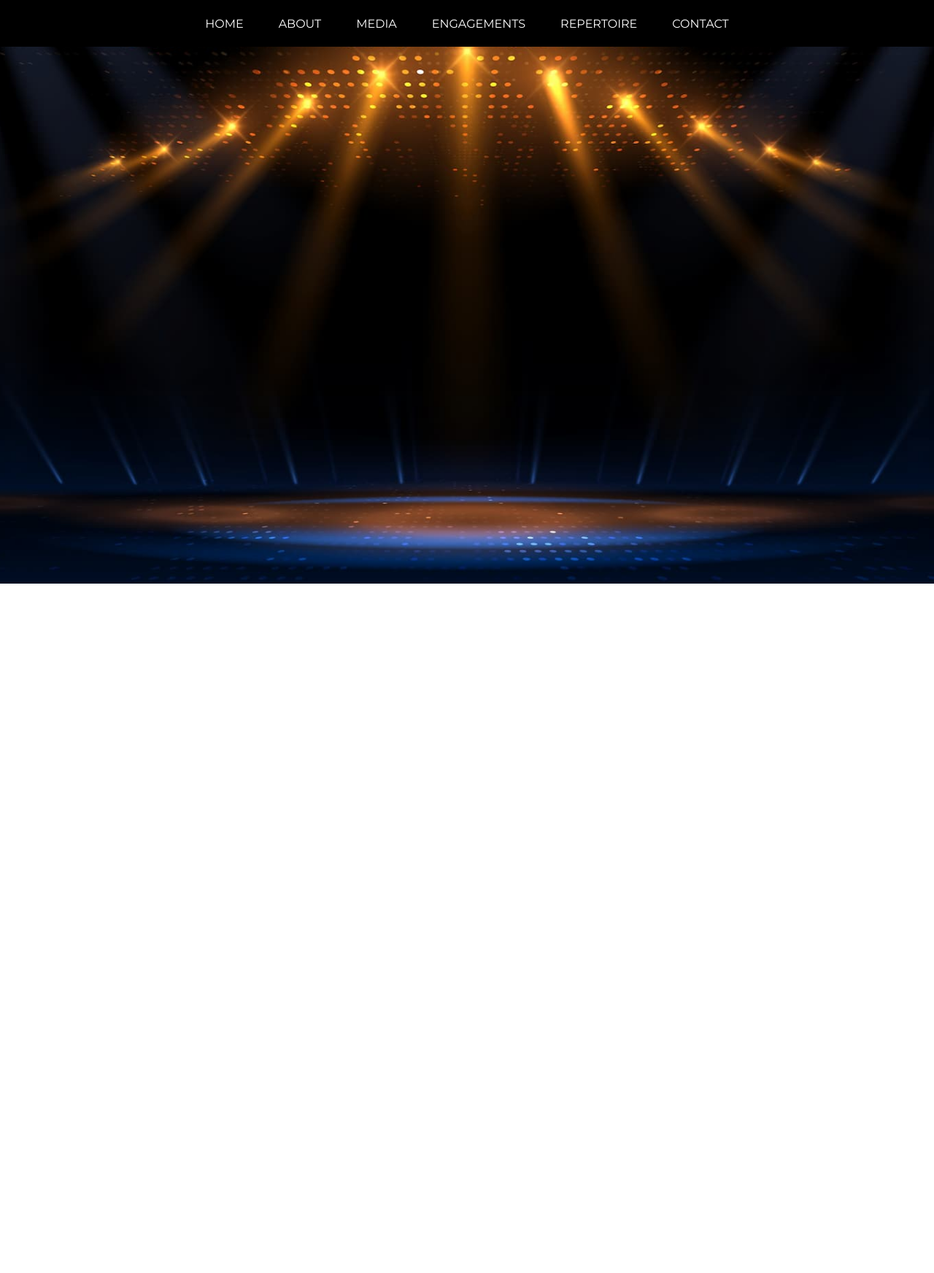
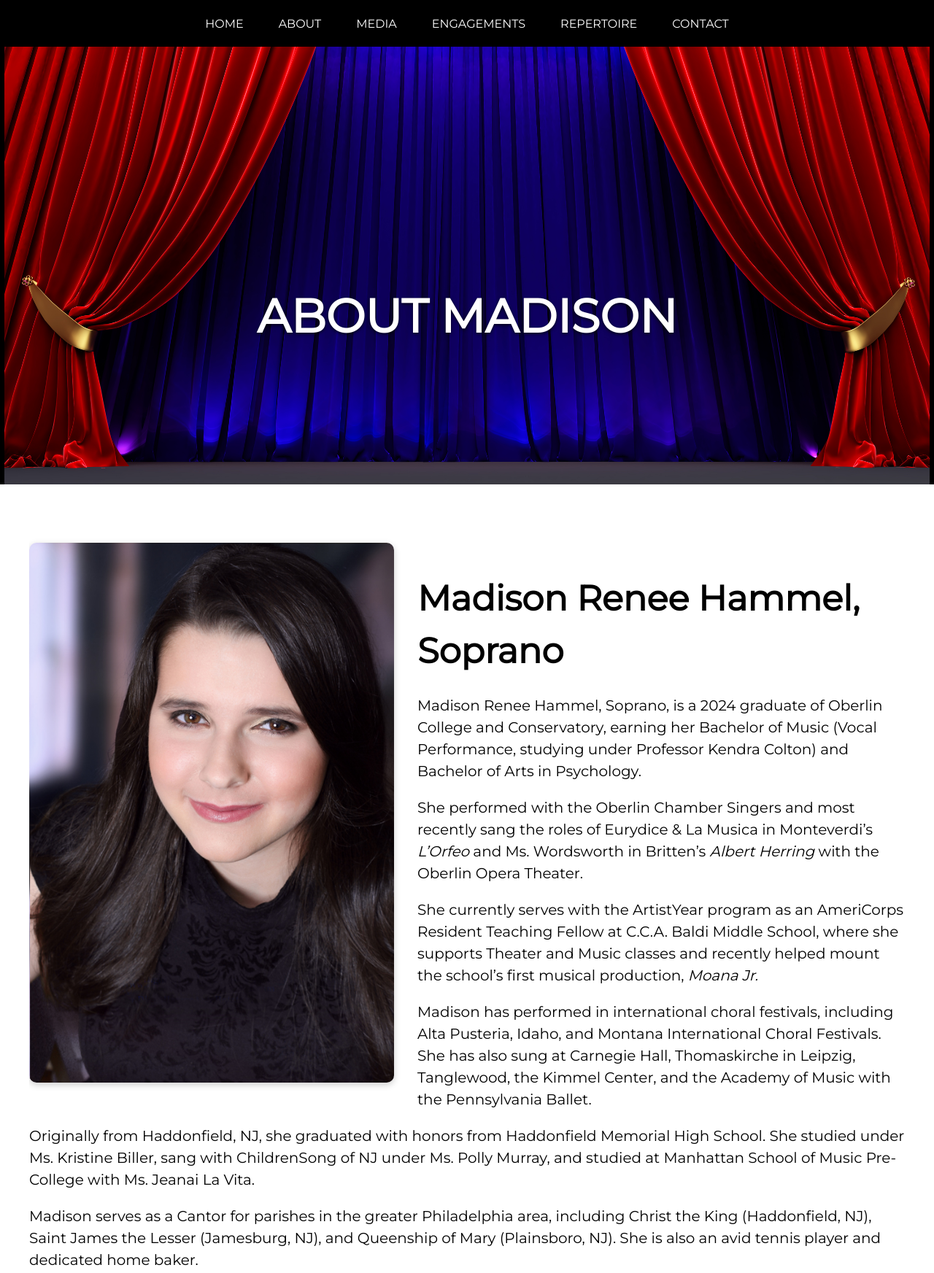
Before and after one commit to EllenEstallo/madi-site, a plain HTML site: page about.html in a window 1280 px wide. Shown: the whole page at 73% size. Before the commit the page ends 819 px from the top, so only its background shows below. Drawn offline with Linux system fonts and the light colour scheme.

Commit message:
about.html with photo etc

```diff
--- a/about.html
+++ b/about.html
@@ -1,113 +1,140 @@
 <!DOCTYPE html>
 <html lang="en">
 	<head>
-		<!-- ======= META & TITLE =======-->
-
 		<meta charset="UTF-8" />
 		<meta name="viewport" content="width=device-width, initial-scale=1.0" />
-		<title>Madison Hammel/About</title>
-
-		<!-- ======= FONT =======-->
+		<title>About - Madison Hammel</title>
 		<link
 			href="https://fonts.googleapis.com/css2?family=Montserrat:wght@200;400&display=swap"
 			rel="stylesheet"
 		/>
 		<style>
-			/* ========== BASE BODY STYLE =========== */
+			/* ======= GLOBAL STYLES ======= */
 			body {
 				font-family: "Montserrat", sans-serif;
-				background-color: white;
-				color: white;
-				/* margin: 0; */
-			}
-			body.about {
-				overflow: hidden;
-				height: 100vh;
-				width: 100vw;
+				/* background-color: black; */
 				margin: 0;
 				padding: 0;
 			}
+
+			body.about {
+				overflow-x: hidden;
+				overflow-y: auto;
+				min-height: 100vh;
+				width: 100vw;
+			}
+
 			.content-container {
+				width: 100%;
+				max-width: 1200px;
+				margin: 0 auto;
+				padding: 0 1rem;
 				background-color: white;
+				color: black;
+				margin-top: 2rem;
+			}
+
+			/* ======= BANNER WITH FULL IMAGE CONTAINED ======= */
+
+			.banner-wrapper {
+				position: relative; /* allows absolute positioning inside */
+				width: 100%;
+				min-height: 400px;
+				display: flex;
+				justify-content: center;
+				align-items: flex-start;
+				margin-top: 64px; /* offset for fixed nav */
+				background-color: black;
+				overflow: hidden;
+			}
+
+			.banner-image {
+				max-height: 600px;
+				object-fit: contain;
+				display: block;
+				width: 100%;
+			}
+			.banner-text {
+				position: absolute;
+				bottom: 12rem;
+				left: 50%;
+				transform: translateX(-50%);
+				color: white;
+				font-size: 4rem;
+				font-weight: 600;
+				text-shadow: 0 2px 4px rgba(0, 0, 0, 0.7);
+				/* background-color: rgba(0, 0, 0, 0.4); */
+				/* padding: 0.5rem 1.5rem; */
+				/* border-radius: 8px; */
+				white-space: nowrap;
+			}
+
+			/* ======= DESKTOP NAV ======= */
+			.desktop-nav {
+				position: fixed;
+				top: 0;
+				left: 0;
+				width: 100%;
+				height: 64px;
+				z-index: 1000;
+				background-color: black;
+				color: white;
+				display: flex;
+				align-items: center;
+				justify-content: center;
+			}
+
+			.desktop-nav-inner {
+				height: 64px;
+				display: flex;
+				justify-content: center;
+				align-items: center;
 				width: 100%;
 				max-width: 1440px;
-				margin: 0 auto;
-				min-height: 100vh;
 			}
 
-			/* ========== HERO SECTION =========== */
-			.hero-image {
-				position: relative;
-				/* background-color: black; */
-			}
-			/* .home-hero {
-				height: 100dvh;
-				/* background-image: url("./Assets/homepage-iStock-467434437.jpg"); */
-			/* background-size: cover;
-				background-position: center;
-				background-repeat: no-repeat;
+			.desktop-nav ul {
 				display: flex;
-				flex-direction: column;
-				justify-content: center;
-				align-items: center;
-				text-align: center;
-				padding: 0 1rem;
-			} */
-			.about-banner {
-				height: 100dvh;
-				background-image: url("./Assets/about-banner.jpg");
-				background-size: cover;
-				background-position: center;
-				background-repeat: no-repeat;
-				display: flex;
-				flex-direction: column;
-				justify-content: center;
-				align-items: center;
-				text-align: center;
-				padding: 0 1rem;
+				list-style: none;
+				gap: 3rem;
+				margin: 0;
+				padding: 0;
 			}
 
-			.hero-text-block.scroll-in {
-				margin-top: auto;
-				margin-bottom: 12vh; /* adjust as needed */
-				opacity: 0;
-				transform: translateY(20px);
-				transition: opacity 0.8s ease 0.2s, transform 0.8s ease 0.2s;
+			.desktop-nav li a {
+				color: white;
+				text-decoration: none;
+				font-size: 1rem;
+				font-weight: 500;
+				position: relative;
+				padding-bottom: 4px;
+				transition: color 0.3s ease;
 			}
 
-			.scroll-in.visible {
-				opacity: 1;
-				transform: translateY(0);
+			.desktop-nav li a:hover::after {
+				content: "";
+				position: absolute;
+				left: 0;
+				bottom: 0;
+				width: 100%;
+				height: 1px;
+				background-color: white;
 			}
 
-			.hero-name {
-				font-size: clamp(2rem, 5vw, 3.5rem);
-				font-weight: 700;
-				letter-spacing: 2px;
-				text-transform: uppercase;
-				color: white;
-				text-shadow: 2px 2px 6px rgba(0, 0, 0, 0.6);
-				margin-bottom: 1rem;
-			}
-
-			.tagline {
-				font-size: 1.2rem;
-				font-weight: 400;
-			}
-			/* ========== MOBILE NAVIGATION =========== */
+			/* ======= MOBILE NAV BAR ======= */
 			.mobile-nav-bar {
 				position: fixed;
 				top: 0;
 				left: 0;
 				width: 100%;
-				background-color: black;
+				background-color: rgba(0, 0, 0, 0.9);
 				display: flex;
 				align-items: center;
 				justify-content: flex-start;
 				padding: 1.5rem;
 				z-index: 1000;
-				background-color: transparent;
 			}
+
 			.hamburger {
 				position: relative;
 				width: 30px;
@@ -115,13 +142,13 @@
 				cursor: pointer;
 				z-index: 1001;
 			}
+
 			.hamburger span {
 				position: absolute;
 				left: 0;
 				width: 100%;
 				height: 2px;
 				background-color: white;
-				/* background-color: black; */
 				border-radius: 1px;
 				transition: all 0.3s ease;
 			}
@@ -140,35 +167,34 @@
 				transform: rotate(30deg);
 				top: 8px;
 			}
-
 			.hamburger.active span:nth-child(2) {
 				opacity: 0;
 			}
-
 			.hamburger.active span:nth-child(3) {
 				transform: rotate(-30deg);
 				top: 8px;
 			}
 
-			/* ========== MOBILE NAV MENU=========== */
-
+			/* ======= MOBILE NAV MENU ======= */
 			.mobile-nav {
 				position: fixed;
 				top: 0;
 				left: 0;
 				width: 100vw;
 				height: 100vh;
+				display: flex;
 				flex-direction: column;
-				padding: 5rem 1.5rem 2rem;
 				justify-content: flex-start;
 				align-items: flex-start;
+				padding: 5rem 1.5rem 2rem;
 				z-index: 998;
+				background-color: rgba(0, 0, 0, 0.9);
 				backdrop-filter: blur(4px);
 				-webkit-backdrop-filter: blur(4px);
 				transform: translateX(-100%);
 				opacity: 0;
 				pointer-events: none;
-				transition: transform 1s ease, opacity 1s ease;
+				transition: transform 0.5s ease, opacity 0.5s ease;
 			}
 
 			.mobile-nav.open {
@@ -189,8 +215,6 @@
 
 			.mobile-nav li a {
 				color: white;
-				/* color: black; */
-
 				text-decoration: none;
 				font-size: 1.2rem;
 				font-weight: 500;
@@ -224,53 +248,58 @@
 				opacity: 1;
 				transform: translateY(0);
 			}
-			/* ========== DESKTOP NAV =========== */
-
-			.desktop-nav {
-				position: fixed;
-				top: 0;
-				left: 0;
-				width: 100%;
-				height: 64px;
-				justify-content: center;
-				z-index: 1000;
-			}
-			.desktop-nav-inner {
-				height: 64px;
-				max-width: 1440px;
-				background-color: black;
-				margin: 0 auto;
-				display: flex;
-				justify-content: center;
-				align-items: center;
-			}
-			body.about .desktop-nav-inner {
-				/* background-color: transparent; */
-				background-color: black;
-			}
-			.desktop-nav ul {
-				display: flex;
-				list-style: none;
-				margin: 0;
-				padding: 0;
-				gap: 3rem;
-				justify-content: center;
-			}
-			.desktop-nav li a {
-				color: white;
-				text-decoration: none;
-				font-size: 1rem;
-				font-weight: 500;
-				position: relative;
-				padding-bottom: 4px;
-				transition: color 0.3s ease;
-			}
-			.desktop-nav li a:hover::after {
-				width: 100%;
+			.about-bio {
+				padding: 3rem 0;
+				overflow: hidden;
+				font-size: 1.25rem;
+				line-height: 1.5;
 			}
 
-			/* ========== MEDIA QUERIES =========== */
+			.about-bio h1 {
+				font-size: 3rem;
+				margin-bottom: 1.5rem;
+			}
 
+			.headshot {
+				width: 500px;
+				max-width: 100%;
+				height: auto;
+				border-radius: 10px;
+				margin: 0 2rem 1.5rem 0;
+				float: left;
+				box-shadow: 0 3px 10px rgba(0, 0, 0, 0.2);
+			}
+
+			@media (max-width: 768px) {
+				.headshot {
+					float: none;
+					display: block;
+					margin: 0 auto 2rem auto;
+					width: 85%;
+				}
+				.about-bio {
+					padding: 1.1rem;
+					font-size: 1.5rem;
+				}
+				.about-bio h1 {
+					text-align: center;
+					font-size: 2rem;
+				}
+				.banner-image {
+					height: 450px; /* taller banner on mobile */
+					object-fit: contain;
+				}
+				.banner-text {
+					font-size: 2.2rem;
+					padding: 0.5rem 1.25rem;
+				}
+
+				.desktop-nav {
+					display: none;
+				}
+			}
+
+			/* ======= MEDIA QUERIES ======= */
 			@media (min-width: 769px) {
 				.mobile-nav,
 				.mobile-nav-bar,
@@ -288,7 +317,7 @@
 	</head>
 
 	<body class="about">
-		<!-- ======= MOBILE NAV 'toggle' -->
+		<!-- ======= MOBILE NAV BAR ======= -->
 		<div class="mobile-nav-bar">
 			<div class="hamburger" id="hamburger" onclick="toggleMobileNav()">
 				<span></span>
@@ -297,7 +326,7 @@
 			</div>
 		</div>
 
-		<!-- ======= MOBILE NAV  ============= -->
+		<!-- ======= MOBILE NAV MENU ======= -->
 		<nav class="mobile-nav" id="mobileNav">
 			<ul class="mobile-nav-links">
 				<li><a href="index.html">HOME</a></li>
@@ -309,10 +338,7 @@
 			</ul>
 		</nav>
 
-		<!-- <div class="content-container">
-			 -->
-
-		<!-- ======= DESKTOP NAV  ============= -->
+		<!-- ======= DESKTOP NAV ======= -->
 		<nav class="desktop-nav">
 			<div class="desktop-nav-inner">
 				<ul>
@@ -325,26 +351,69 @@
 				</ul>
 			</div>
 		</nav>
-		<!--  -->
+
+		<!-- ======= BANNER SECTION ======= -->
+		<div class="banner-wrapper">
+			<img
+				src="./Assets/about-iStock-1294003078.jpg"
+				alt="About Madison Hammel"
+				class="banner-image"
+			/>
+			<div class="banner-text">ABOUT MADISON</div>
+		</div>
+
+		<!-- ======= MAIN CONTENT ======= -->
 		<div class="content-container">
-			<!-- ======= HERO IMAGE + Text  ============= -->
-			<div class="hero-image about-banner">
-				<!-- <div class="hero-text-block scroll-in">
-			<h1 class="hero-name">Madison Hammel</h1>
-			<div class="tagline">An Artist in Bloom, One Aria at a Time</div> -->
-			</div>
+			<section class="about-bio">
+				<img
+					src="./Assets/Madison-headshot.jpg"
+					alt="Madison Renee Hammel Headshot"
+					class="headshot"
+				/>
+				<h1>Madison Renee Hammel, Soprano</h1>
+				<p>
+					Madison Renee Hammel, Soprano, is a 2024 graduate of Oberlin College
+					and Conservatory, earning her Bachelor of Music (Vocal Performance,
+					studying under Professor Kendra Colton) and Bachelor of Arts in
+					Psychology.
+				</p>
+				<p>
+					She performed with the Oberlin Chamber Singers and most recently sang
+					the roles of Eurydice & La Musica in Monteverdi’s <em>L’Orfeo</em> and
+					Ms. Wordsworth in Britten’s <em>Albert Herring</em> with the Oberlin
+					Opera Theater.
+				</p>
+				<p>
+					She currently serves with the ArtistYear program as an AmeriCorps
+					Resident Teaching Fellow at C.C.A. Baldi Middle School, where she
+					supports Theater and Music classes and recently helped mount the
+					school’s first musical production, <em>Moana Jr.</em>
+				</p>
+				<p>
+					Madison has performed in international choral festivals, including
+					Alta Pusteria, Idaho, and Montana International Choral Festivals. She
+					has also sung at Carnegie Hall, Thomaskirche in Leipzig, Tanglewood,
+					the Kimmel Center, and the Academy of Music with the Pennsylvania
+					Ballet.
+				</p>
+				<p>
+					Originally from Haddonfield, NJ, she graduated with honors from
+					Haddonfield Memorial High School. She studied under Ms. Kristine
+					Biller, sang with ChildrenSong of NJ under Ms. Polly Murray, and
+					studied at Manhattan School of Music Pre-College with Ms. Jeanai La
+					Vita.
+				</p>
+				<p>
+					Madison serves as a Cantor for parishes in the greater Philadelphia
+					area, including Christ the King (Haddonfield, NJ), Saint James the
+					Lesser (Jamesburg, NJ), and Queenship of Mary (Plainsboro, NJ). She is
+					also an avid tennis player and dedicated home baker.
+				</p>
+			</section>
 		</div>
-		<!-- </div>
-		<div class="footer-hover-zone">
-			<div class="site-footer-inner"> -->
-		<footer class="site-footer">
-			<div class="footer-inner">&copy; 2025 Madison Hammel</div>
-		</footer>
-		<!-- </div> -->
-		<!-- </div> -->
-		<!-- </div> -->
+
+		<!-- ======= JS TOGGLE FOR MOBILE NAV ======= -->
 		<script>
-			// =====  HAMBURGER ANIMATION ===== //
 			function toggleMobileNav() {
 				const hamburger = document.getElementById("hamburger");
 				const mobileNav = document.getElementById("mobileNav");
@@ -352,33 +421,6 @@
 				hamburger.classList.toggle("active");
 				mobileNav.classList.toggle("open");
 			}
-
-			// <!-- ======= SCROLL-IN   ============= -->
-			// document.addEventListener("DOMContentLoaded", function () {
-			// 	const textBlock = document.querySelector(".scroll-in");
-
-			// 	const observer = new IntersectionObserver(
-			// 		(entries) => {
-			// 			entries.forEach((entry) => {
-			// 				if (entry.isIntersecting) {
-			// 					entry.target.classList.add("visible");
-
-			// 					// ✅ Add 'mobile' class at the same time as 'visible'
-			// 					if (window.innerWidth <= 768) {
-			// 						entry.target.classList.add("mobile");
-			// 					}
-			// 				}
-			// 			});
-			// 		},
-			// 		{
-			// 			threshold: 0.1,
-			// 		}
-			// 	);
-
-			// 	if (textBlock) {
-			// 		observer.observe(textBlock);
-			// 	}
-			// });
 		</script>
 	</body>
 </html>
```
Also changed, not shown: index.html (+109 -113 lines), Assets/Madison-headshot.jpg (added), Assets/about-banner.jpg (deleted), Assets/about-iStock-1294003078.jpg (added).
